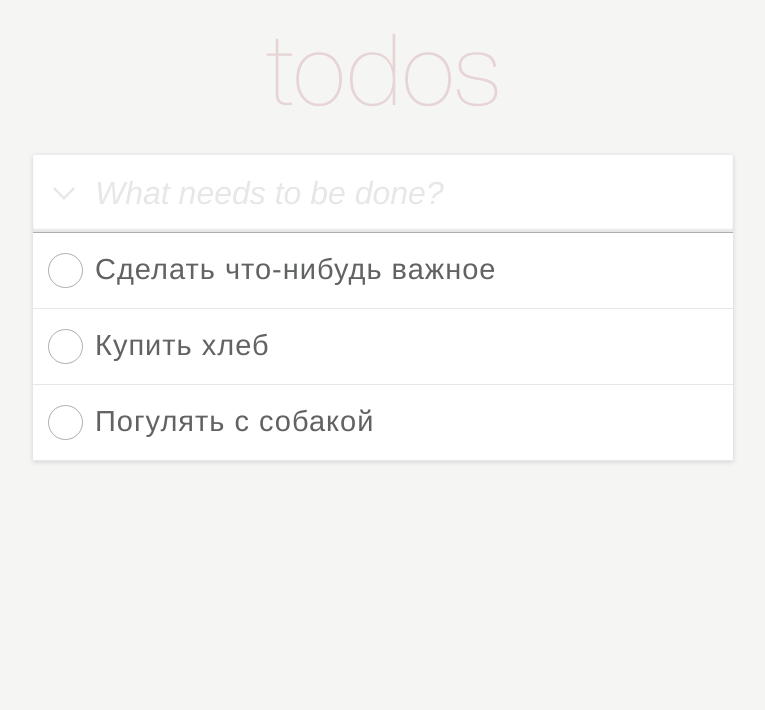
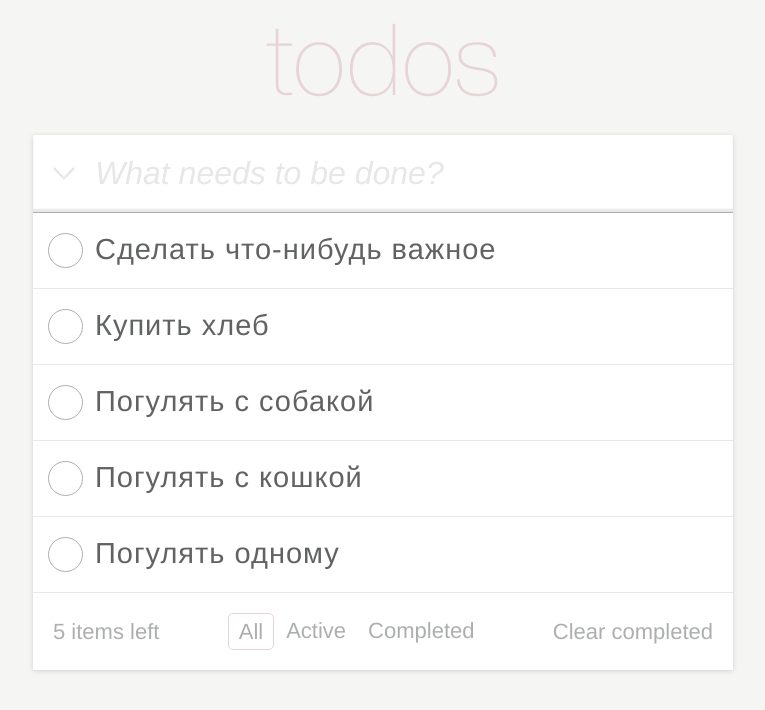
Before and after one commit to famovkin/mindbox-test, a React (Create React App) app: page / in a window 1280 px wide. Shown: the top 710 px of the page, without its empty margins (257-1022 px from the left). Built offline with nearby package versions, Linux system fonts and the light colour scheme.

Commit message:
feat: add remote and filter todos feature

```diff
--- a/src/components/App/App.css
+++ b/src/components/App/App.css
@@ -5,7 +5,7 @@
   font-size: 100px;
   text-transform: lowercase;
   text-align: center;
-  margin: 10px 0;
+  margin: 0;
   padding-bottom: 20px;
 }
 
--- a/src/components/App/App.tsx
+++ b/src/components/App/App.tsx
@@ -1,19 +1,84 @@
-import React from 'react';
+import React, { useState, useEffect, useCallback } from 'react';
 
 import Input from '../Input/Input';
 import Todo from '../Todo/Todo';
+import Footer from '../Footer/Footer';
 
-import { TodoProps } from '../../types/todo';
+import { TodoState } from '../../types/todo';
 
 import './App.css';
 
-const todos: Array<TodoProps> = [
-  { id: 1, text: 'Сделать что-нибудь важное' },
-  { id: 2, text: 'Купить хлеб' },
-  { id: 3, text: 'Погулять с собакой' },
+const initialTodos = [
+  { id: 1, text: 'Сделать что-нибудь важное', complete: false },
+  { id: 2, text: 'Купить хлеб', complete: false },
+  { id: 3, text: 'Погулять с собакой', complete: false },
+  { id: 4, text: 'Погулять с кошкой', complete: false },
+  { id: 5, text: 'Погулять одному', complete: false },
 ];
 
 function App() {
+  const [filter, setFilter] = useState<string>('all');
+  const [todos, setTodos] = useState<TodoState[]>(initialTodos);
+  const [activeTodosCount, setActiveTodosCount] = useState<number>(todos.length);
+
+  const filterTodo = (selectedFilter: string): void => {
+    setFilter(selectedFilter);
+  };
+
+  useEffect(() => setFilter(filter), [filter]);
+
+  const computeActiveTodo = useCallback(
+    (): number => todos.filter((todo) => todo.complete === false).length,
+    [todos],
+  );
+
+  useEffect(() => setActiveTodosCount(computeActiveTodo()), [todos]);
+
+  const allTodos = filter === 'all'
+    && todos.map((todo) => (
+      <Todo
+        key={todo.id}
+        text={todo.text}
+        id={todo.id}
+        complete={todo.complete}
+        setTodos={setTodos}
+        todos={todos}
+      />
+    ));
+
+  const activeTodos = filter === 'active'
+    && todos
+      .filter((todo) => todo.complete === false)
+      .map((todo) => (
+        <Todo
+          key={todo.id}
+          text={todo.text}
+          id={todo.id}
+          complete={todo.complete}
+          setTodos={setTodos}
+          todos={todos}
+        />
+      ));
+
+  const completedTodos = filter === 'completed'
+    && todos
+      .filter((todo) => todo.complete === true)
+      .map((todo) => (
+        <Todo
+          key={todo.id}
+          text={todo.text}
+          id={todo.id}
+          complete={todo.complete}
+          setTodos={setTodos}
+          todos={todos}
+        />
+      ));
+
+  const removeTodo = () => {
+    const activeTodoItems = todos.filter((todo) => todo.complete === false);
+    setTodos(activeTodoItems);
+  };
+
   return (
     <div className="app">
       <h1 className="app__title">todos</h1>
@@ -23,11 +88,21 @@ function App() {
           placeholder="What needs to be done?"
         />
         <ul className="todos">
-          {todos.length
-            ? todos.map((todo) => (
-              <Todo key={todo.id} text={todo.text} id={todo.id} />))
-            : <h2 className="todos__message">Todo list is empty</h2>}
+          {allTodos && allTodos.length !== 0
+            ? allTodos
+            : filter === 'all' && <h2 className="todos__message">Todo list is empty</h2>}
+          {activeTodos && activeTodos.length !== 0
+            ? activeTodos
+            : filter === 'active' && <h2 className="todos__message">No active tasks</h2>}
+          {completedTodos && completedTodos.length !== 0
+            ? completedTodos
+            : filter === 'completed' && <h2 className="todos__message">No completed tasks</h2>}
         </ul>
+        <Footer
+          activeTodosCount={activeTodosCount}
+          filterHandler={filterTodo}
+          removeHandler={removeTodo}
+        />
       </div>
     </div>
   );
--- a/src/components/Footer/Footer.css
+++ b/src/components/Footer/Footer.css
@@ -11,6 +11,17 @@
 .footer__filters {
   display: flex;
   gap: 2px;
+}
+
+.filter {
+  padding: 5px 10px;
+  cursor: pointer;
+  text-transform: capitalize;
+}
+
+.filter_type_active {
+  border-radius: 5px;
+  border: 1px solid var(--pink);
 }
 
 @media (max-width: 768px) {
@@ -33,13 +44,3 @@
     text-align: center;
   }
 }
-.filter {
-  padding: 5px 10px;
-  cursor: pointer;
-  text-transform: capitalize;
-}
-
-.filter_type_active {
-  border-radius: 5px;
-  border: 1px solid var(--pink);
-}
--- a/src/components/Footer/Footer.tsx
+++ b/src/components/Footer/Footer.tsx
@@ -1,4 +1,4 @@
-import React from 'react';
+import React, { useState } from 'react';
 
 import Button from '../Button/Button';
 
@@ -8,17 +8,21 @@ import { FooterProps } from '../../types/footer';
 import './Footer.css';
 
 function Footer({ activeTodosCount, filterHandler, removeHandler }: FooterProps) {
+  const [activeFilter, setActiveFilter] = useState<number>(0);
+
   const changeFilter = (selectedFilter: string): void => {
     filterHandler(selectedFilter);
+    const selectedFilterIndex = filters.findIndex((item) => item.value === selectedFilter);
+    setActiveFilter(selectedFilterIndex);
   };
 
   return (
     <footer className="footer">
       <p className="footer__remains">{`${activeTodosCount} items left`}</p>
       <ul className="footer__filters">
-        {filters.length && filters.map((filter) => (
+        {filters.length && filters.map((filter, index) => (
           <li
-            className="filter"
+            className={`filter ${activeFilter === index ? 'filter_type_active' : ''}`}
             key={filter.id}
             onClick={() => changeFilter(filter.value)}
             role="presentation"
```
